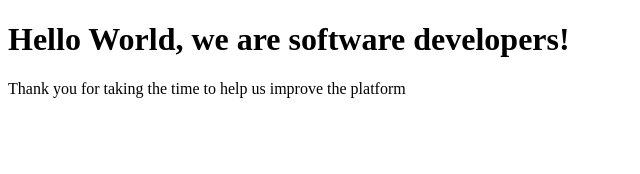
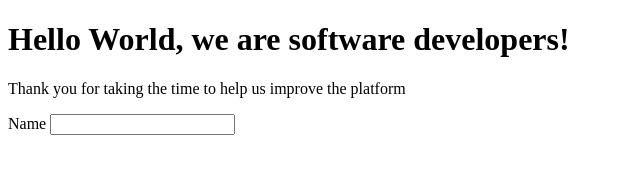
Before and after one commit to hamdiheb/microverse_ih_fr, a plain HTML site: page index.html in a window 1280 px wide. Shown: the whole page, without its empty margins (0-640 px from the left). Drawn offline with Linux system fonts and the light colour scheme.

Commit message:
We add a label with an id name

```diff
--- a/index.html
+++ b/index.html
@@ -12,7 +12,8 @@
     <h1 id="title">Hello World, we are software developers!</h1>
     <p id="description">Thank you for taking the time to help us improve the platform</p>
     <form id="survey-form">
-
+      <label>Name</label>
+      <input id="name" required />
     </form>
 
   </body>
```
